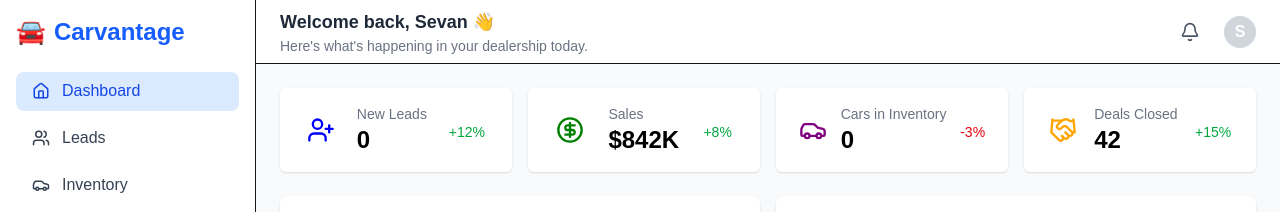
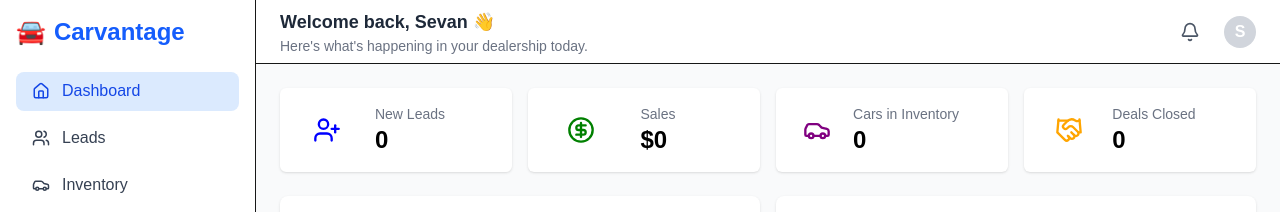
Before and after one commit to comp583group/vroom_front-end, a Next.js app: page /crm/dashboard in a window 1280 px wide. Shown: the top 212 px of the page. Built offline with nearby package versions, Linux system fonts and the light colour scheme; no server answers; sample sign-in values are in the browser's storage.

Commit message:
Dynamic Dashboard screen pulls from backend.

```diff
--- a/app/crm/dashboard/page.tsx
+++ b/app/crm/dashboard/page.tsx
@@ -3,7 +3,6 @@ import { useEffect, useState } from 'react';
 import { MetricCard } from '@/components/crm/dashboard/MetricCard';
 import { LeadList, Lead } from '@/components/crm/dashboard/LeadList';
 import { TopInventoryList, InventoryItem } from '@/components/crm/dashboard/TopInventoryList';
-
 import { UserPlus, CircleDollarSign, Car, Handshake } from 'lucide-react';
 
 interface LeadApiResponse {
@@ -37,16 +36,20 @@ interface CarApiResponse {
 export default function DashboardPage() {
   const [leads, setLeads] = useState<Lead[]>([]);
   const [topInventory, setTopInventory] = useState<InventoryItem[]>([]);
+  const [newLeads, setNewLeads] = useState<number>(0);
+  const [totalSales, setTotalSales] = useState<string>("$0");
+  const [carsInInventory, setCarsInInventory] = useState<number>(0);
+  const [dealsClosed, setDealsClosed] = useState<number>(0);
 
   useEffect(() => {
     const fetchLeads = async () => {
       try {
         const res = await fetch(`${process.env.NEXT_PUBLIC_API_URL}/api/leads/`, {
-            headers: {
-              'Authorization': `Bearer ${localStorage.getItem('accessToken')}`,
-              'Content-Type': 'application/json',
-            },
-          });
+          headers: {
+            'Authorization': `Bearer ${localStorage.getItem('accessToken')}`,
+            'Content-Type': 'application/json',
+          },
+        });
 
         if (!res.ok) {
           const error = await res.json();
@@ -57,8 +60,6 @@ export default function DashboardPage() {
           throw new Error("API returned malformed data: expected results[] array.");
         }
 
-        console.log('LEADS RESPONSE:', data);
-        // data.results.map?
         const formatted = data.map((lead: LeadApiResponse) => ({
           name: lead.name,
           inquiry: lead.message || `Interested in ${lead.vehicle_interest?.brand} ${lead.vehicle_interest?.model}`,
@@ -72,16 +73,21 @@ export default function DashboardPage() {
 
     const fetchInventory = async () => {
       try {
-        const res = await fetch(`${process.env.NEXT_PUBLIC_API_URL}/api/cars/`);
+        const res = await fetch(`${process.env.NEXT_PUBLIC_API_URL}/api/cars/`, {
+          headers: {
+            'Authorization': `Bearer ${localStorage.getItem('accessToken')}`,
+            'Content-Type': 'application/json',
+          },
+        });
         const data = await res.json();
         const top = data.slice(0, 3).map((car: CarApiResponse) => ({
           manufacturer: car.brand,
           model: car.model,
-          trim: '', // Optional if you're not storing trim
+          trim: '', // Adjust if trim data is available
           year: car.year,
-          numStock: Math.floor(Math.random() * 20) + 1, // Placeholder stock count
+          numStock: 1, // Assuming 1 per car; adjust if API provides stock count
           type: car.body_type,
-          status: capitalize(car.status),
+          status: capitalize(car.status) as InventoryItem["status"],
         }));
         setTopInventory(top);
       } catch (err) {
@@ -89,8 +95,38 @@ export default function DashboardPage() {
       }
     };
 
+    const fetchMetrics = async () => {
+      try {
+        const token = localStorage.getItem('accessToken');
+        const baseUrl = process.env.NEXT_PUBLIC_API_URL || 'http://localhost:8000';
+
+        const fetchWithDefault = async (url: string) => {
+          const res = await fetch(url, {
+            headers: { 'Authorization': `Bearer ${token}`, 'Content-Type': 'application/json' },
+          });
+          console.log(`${url}: ${res.status}`);
+          return res.ok ? await res.json() : {};
+        };
+
+        const [newLeadsData, salesData, inventoryData, dealsData] = await Promise.all([
+          fetchWithDefault(`${baseUrl}/api/metrics/new-leads/`),
+          fetchWithDefault(`${baseUrl}/api/metrics/sales/`),
+          fetchWithDefault(`${baseUrl}/api/metrics/cars-in-inventory/`),
+          fetchWithDefault(`${baseUrl}/api/metrics/deals-closed/`),
+        ]);
+
+        setNewLeads(newLeadsData.new_leads || 0);
+        setTotalSales(`$${(salesData.total_sales || 0).toLocaleString()}`);
+        setCarsInInventory(inventoryData.cars_in_inventory || 0);
+        setDealsClosed(dealsData.deals_closed || 0);
+      } catch (err) {
+        console.error('Fetch error:', err);
+      }
+    };
+
     fetchLeads();
     fetchInventory();
+    fetchMetrics();
   }, []);
 
   const capitalize = (str: string) => str.charAt(0).toUpperCase() + str.slice(1);
@@ -101,29 +137,29 @@ export default function DashboardPage() {
       <div className="grid grid-cols-1 sm:grid-cols-2 lg:grid-cols-4 gap-4">
         <MetricCard
           title="New Leads"
-          value={leads.length.toString()}
-          trend="+12%"
+          value={newLeads.toString()}
+          trend=""
           trendColor="green"
           icon={<UserPlus size={28} color="blue" />}
         />
         <MetricCard
           title="Sales"
-          value="$842K"
-          trend="+8%"
+          value={totalSales}
+          trend=""
           trendColor="green"
           icon={<CircleDollarSign size={28} color="green" />}
         />
         <MetricCard
           title="Cars in Inventory"
-          value={topInventory.length.toString()}
-          trend="-3%"
+          value={carsInInventory.toString()}
+          trend=""
           trendColor="red"
           icon={<Car size={28} color="purple" />}
         />
         <MetricCard
           title="Deals Closed"
-          value="42"
-          trend="+15%"
+          value={dealsClosed.toString()}
+          trend=""
           trendColor="green"
           icon={<Handshake size={28} color="orange" />}
         />
--- a/app/login/LoginForm.tsx
+++ b/app/login/LoginForm.tsx
@@ -16,7 +16,7 @@ export default function LoginForm() {
 
   const handleSubmit = async (e: React.FormEvent) => {
     e.preventDefault();
-    try {
+    try { // Store password in localStorage
       await login(username, password); // This sets tokens & auth context
     } catch (err) {
       console.error(err);
```
